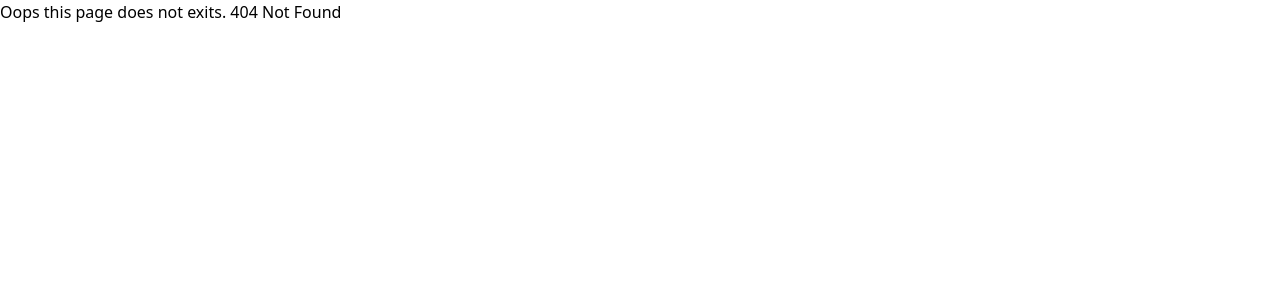
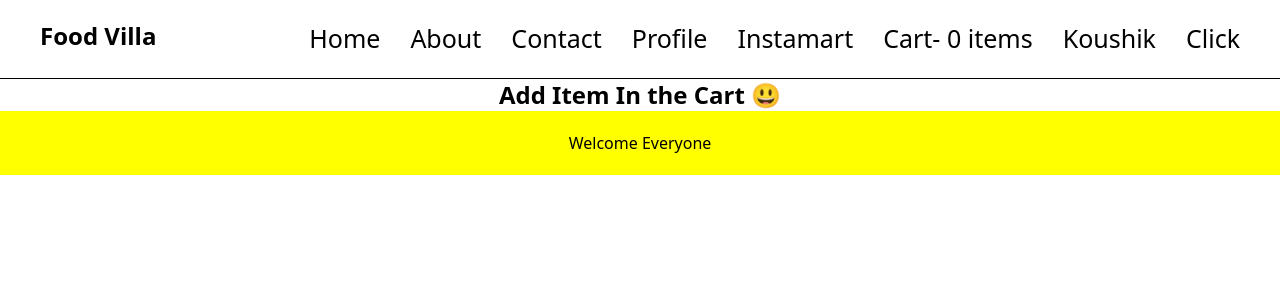
Before and after one commit to KoushikwebDev/React-E-Commerce-App, a React (Vite) app: page /cart in a window 1280 px wide. Before the commit this address had no page. Shown: the top 300 px of the page. Built offline with nearby package versions, Linux system fonts and the light colour scheme.

Commit message:
redux toolkit done

```diff
--- a/App.js
+++ b/App.js
@@ -11,6 +11,9 @@ import ResturantMenu from "./src/MyComponents/ResturantMenu";
 import Profile from "./src/MyComponents/Profile";
 import Shimmer from "./src/MyComponents/Shimmer";
 import UserContext from "./src/MyComponents/Utils/UserContext";
+import { Provider } from "react-redux";
+import store from "./src/MyComponents/Utils/store";
+import Cart from "./src/MyComponents/Cart";
 
 // lazy Loading ❤❤❤💛
 const Instamart = lazy(() => import("./src/MyComponents/Instamart"));
@@ -24,6 +27,7 @@ const AppLayOut = () => {
     },
   });
   return (
+    <Provider store={store}>
       <React.Fragment>
         <UserContext.Provider value={{ userInfo, setUserInfo }}>
           <HeaderComponent />
@@ -31,6 +35,7 @@ const AppLayOut = () => {
           <Footer />
         </UserContext.Provider>
       </React.Fragment>
+    </Provider>
   );
 };
 const appRouter = createBrowserRouter([
@@ -79,6 +84,11 @@ const appRouter = createBrowserRouter([
         ),
         errorElement: <Errorpage />,
       },
+      {
+        path: "/cart",
+        element: <Cart />,
+        errorElement: <Errorpage />,
+      },
     ],
   },
   // {
--- a/package.json
+++ b/package.json
@@ -18,8 +18,10 @@
     "tailwindcss": "^3.2.4"
   },
   "dependencies": {
+    "@reduxjs/toolkit": "^1.9.2",
     "react": "^18.2.0",
     "react-dom": "^18.2.0",
+    "react-redux": "^8.0.5",
     "react-router-dom": "^6.7.0",
     "styled-components": "^5.3.6"
   }
--- /dev/null
+++ b/src/MyComponents/Cart.js
@@ -0,0 +1,45 @@
+import React from "react";
+import { clearAllItem } from "./Utils/cartSlice";
+import { useDispatch, useSelector } from "react-redux";
+function Cart() {
+  const dispatch = useDispatch();
+  const cartItems = useSelector((store) => store.cart.items);
+
+  if (!cartItems.length)
+    return (
+      <h1 className="text-2xl font-bold text-center">
+        Add Item In the Cart 😃
+      </h1>
+    );
+  return (
+    <>
+      <h1 className="text-2xl font-bold text-center">Cart Items</h1>
+      <button
+        className="bg-red-500 p-2"
+        onClick={() => dispatch(clearAllItem())}
+      >
+        Clear Cart
+      </button>
+      {cartItems.map((item) => {
+        return (
+          <div className="flex mt-5 gap-10">
+            <div className="w-[200px]">
+              <img
+                src={`https://res.cloudinary.com/swiggy/image/upload/fl_lossy,f_auto,q_auto,w_508,h_320,c_fill/${item?.cloudinaryImageId}`}
+                alt="item-photo"
+              />
+            </div>
+            <div className="flex flex-col">
+              <h1 className="text-lg font-semibold">{item.name}</h1>
+              <h2>{item.description}</h2>
+              <span>Price: {item.price / 100}</span>
+              <span>InStock: {item.inStock}</span>
+            </div>
+          </div>
+        );
+      })}
+    </>
+  );
+}
+
+export default Cart;
--- a/src/MyComponents/Header.js
+++ b/src/MyComponents/Header.js
@@ -1,4 +1,5 @@
 import { useContext, useState } from "react";
+import { useSelector } from "react-redux";
 import { Link } from "react-router-dom";
 import styled from "styled-components";
 import UserContext from "./Utils/UserContext";
@@ -20,6 +21,12 @@ const HeaderComponent = () => {
       setTitle("Food Villa");
     }
   };
+
+  // useSelector
+  const cartItems = useSelector((store) => {
+    return store.cart.items;
+  });
+  console.log(cartItems);
   return (
     <Wrapper>
       <div className="header">
@@ -42,7 +49,9 @@ const HeaderComponent = () => {
             <li>
               <Link to="/instamart">Instamart</Link>
             </li>
-            <li>Cart</li>
+            <Link to="/cart">
+              <li>Cart- {cartItems.length} items</li>
+            </Link>
             <li>{userInfo.user.name}</li>
             <li onClick={changeTitle}>Click</li>
           </ul>
--- a/src/MyComponents/ResturantMenu.js
+++ b/src/MyComponents/ResturantMenu.js
@@ -2,6 +2,8 @@ import React, { useState } from "react";
 import { useParams } from "react-router-dom";
 import Shimmer from "./Shimmer";
 import useRestaurent from "./Utils/useRestaurent";
+import { useDispatch } from "react-redux";
+import { addItem } from "./Utils/cartSlice";
 
 function ResturantMenu() {
   const { id } = useParams();
@@ -11,6 +13,12 @@ function ResturantMenu() {
   const restaurant = useRestaurent(id);
 
   // setRestaurant(useRestaurent(id));
+
+  // handleAddItem
+  const dispatch = useDispatch();
+  const handleAddItem = (item) => {
+    dispatch(addItem(item));
+  };
 
   if (!restaurant) {
     return <Shimmer />;
@@ -36,10 +44,22 @@ function ResturantMenu() {
         <h3>{restaurant?.costForTwoMsg}</h3>
       </div>
       <div>
-        <h1>Menu</h1>
+        <h1 className="text-2xl">Menu</h1>
         <ul>
           {Object.values(restaurant?.menu?.items).map((item) => (
-            <li key={item.id}>{item.name}</li>
+            <div key={item.id} className="flex gap-5 mt-4">
+              <div className="w-[304px]">
+                <li className="text-2xl text-blue-700">{item.name}</li>{" "}
+              </div>
+              <div>
+                <button
+                  className="bg-red-500 p-2"
+                  onClick={() => handleAddItem(item)}
+                >
+                  Add Item
+                </button>
+              </div>
+            </div>
           ))}
         </ul>
       </div>
--- /dev/null
+++ b/src/MyComponents/Utils/cartSlice.js
@@ -0,0 +1,22 @@
+import { createSlice } from "@reduxjs/toolkit";
+
+const cartSlice = createSlice({
+  name: "cart",
+  initialState: {
+    items: [],
+  },
+  reducers: {
+    addItem: (state, action) => {
+      state.items.push(action.payload);
+    },
+    removeItem: (state, action) => {
+      state.items.pop();
+    },
+    clearAllItem: (state) => {
+      state.items.length = 0;
+    },
+  },
+});
+
+export const { addItem, removeItem, clearAllItem } = cartSlice.actions;
+export default cartSlice.reducer;
--- /dev/null
+++ b/src/MyComponents/Utils/store.js
@@ -0,0 +1,10 @@
+import { configureStore } from "@reduxjs/toolkit";
+import cartSlice from "./cartSlice";
+
+const store = configureStore({
+  reducer: {
+    cart: cartSlice,
+  },
+});
+
+export default store;
```
Also changed, not shown: 1 other file (tests, documents, lock files or other folders). Lines whose indentation alone changed are shown as unchanged.
